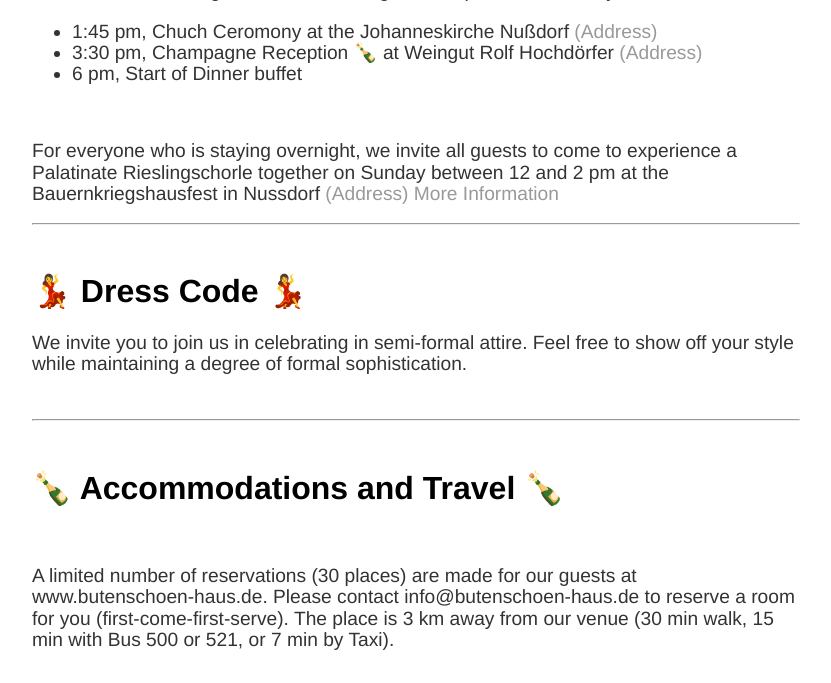
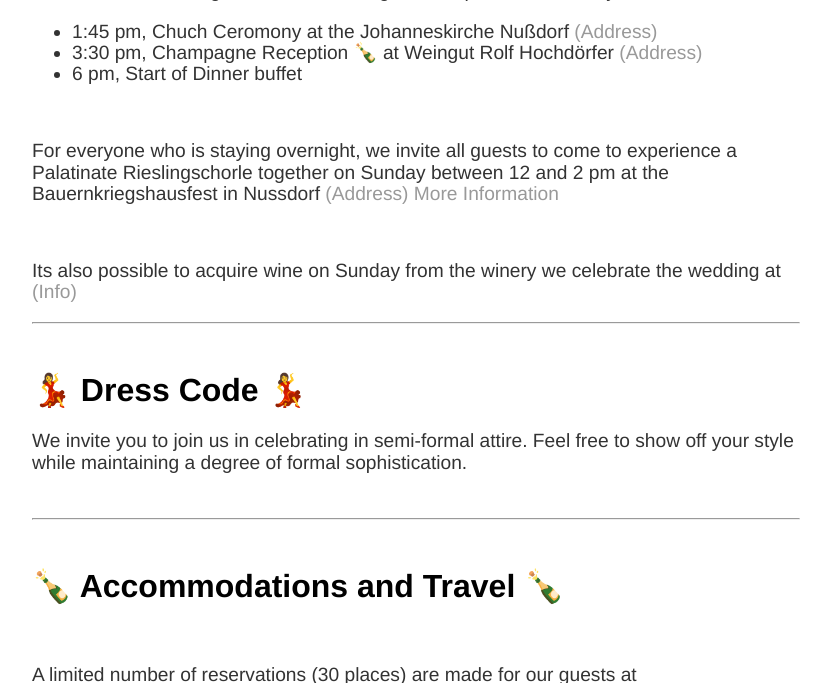
Before and after one commit to twambsganss/twambsganss.github.io, a Jekyll site: the page built from index.html, in a window 1280 px wide and 900 px high, scrolled down 1991 px, cut to the strip 0-683 px from the top of the window. Shown: the whole strip, without its empty margins (224-1055 px from the left). Built offline with Jekyll 4.4.1, drawn with Linux system fonts in a browser that asks for light colours.

Commit message:
Update index.html

```diff
--- a/index.html
+++ b/index.html
@@ -52,6 +52,8 @@ title: 2023 Jin-Ah & Thiemo
 </br>
 
 <p> For everyone who is staying overnight, we invite all guests to come to experience a Palatinate Rieslingschorle together on Sunday between 12 and 2 pm at the Bauernkriegshausfest in Nussdorf <a href="https://goo.gl/maps/1noaVKyxZLzvS23i9"> (Address) </a> <a href="https://www.bauernkriegshaus-nussdorf.de/"> More Information </a> </p>
+</br>
+<p> Its also possible to acquire wine on Sunday from the winery we celebrate the wedding at <a href="http://www.kernlinghof.de/vinothek.html"> (Info) </a></p>
 <hr>
 
 </br>
```
